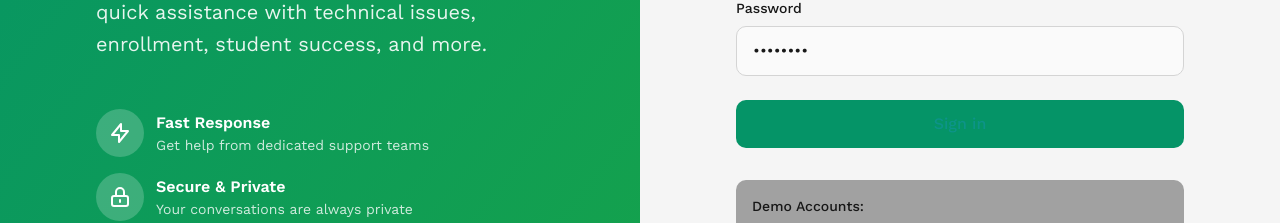
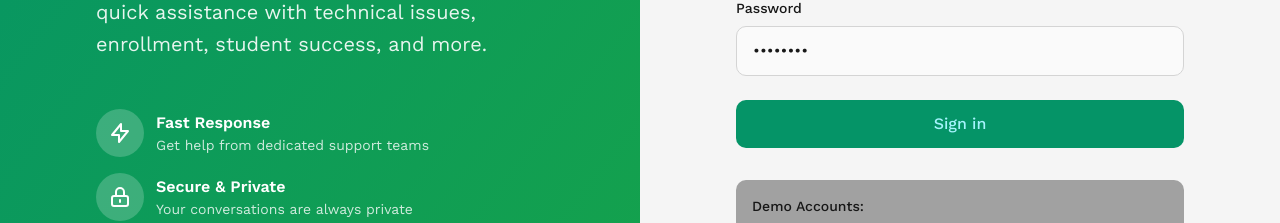
Before and after one commit to code-farmer-VII/support-connect, a React (Vite) app: page /login in a window 1280 px wide. Shown: the part 344-567 px from the top of the page. Built offline with nearby package versions, Linux system fonts and the light colour scheme; the HTML template or start-up script is replaced by a standard one.

Commit message:
Applied theme Applying changes!
Applied theme in Lovable

```diff
--- a/src/index.css
+++ b/src/index.css
@@ -27,7 +27,7 @@ All colors MUST be HSL.
 
     /* Primary brand - Teal */
     --primary: 161 93% 30%;
-    --primary-foreground: 175 83.8509% 31.5686%;
+    --primary-foreground: 186 93.5484% 81.7647%;
     --primary-hover: 185 80% 40%;
 
     /* Secondary - Light teal */
@@ -40,7 +40,7 @@ All colors MUST be HSL.
 
     /* Accent - Cyan */
     --accent: 142 76.2162% 36.2745%;
-    --accent-foreground: 173 80% 40%;
+    --accent-foreground: 186 93.5484% 81.7647%;
 
     /* Status colors */
     --status-pending: 40 95% 55%;
```
